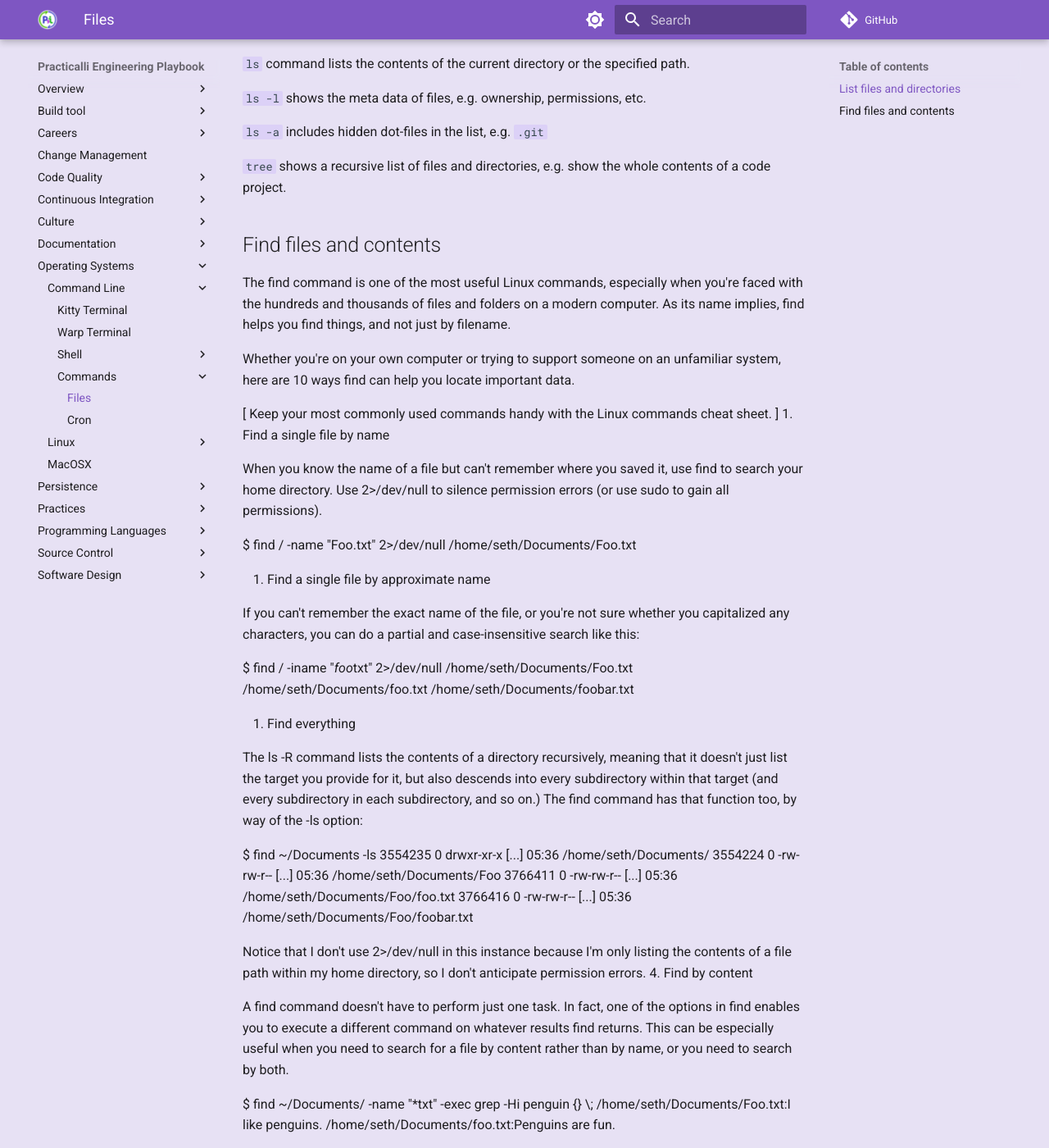
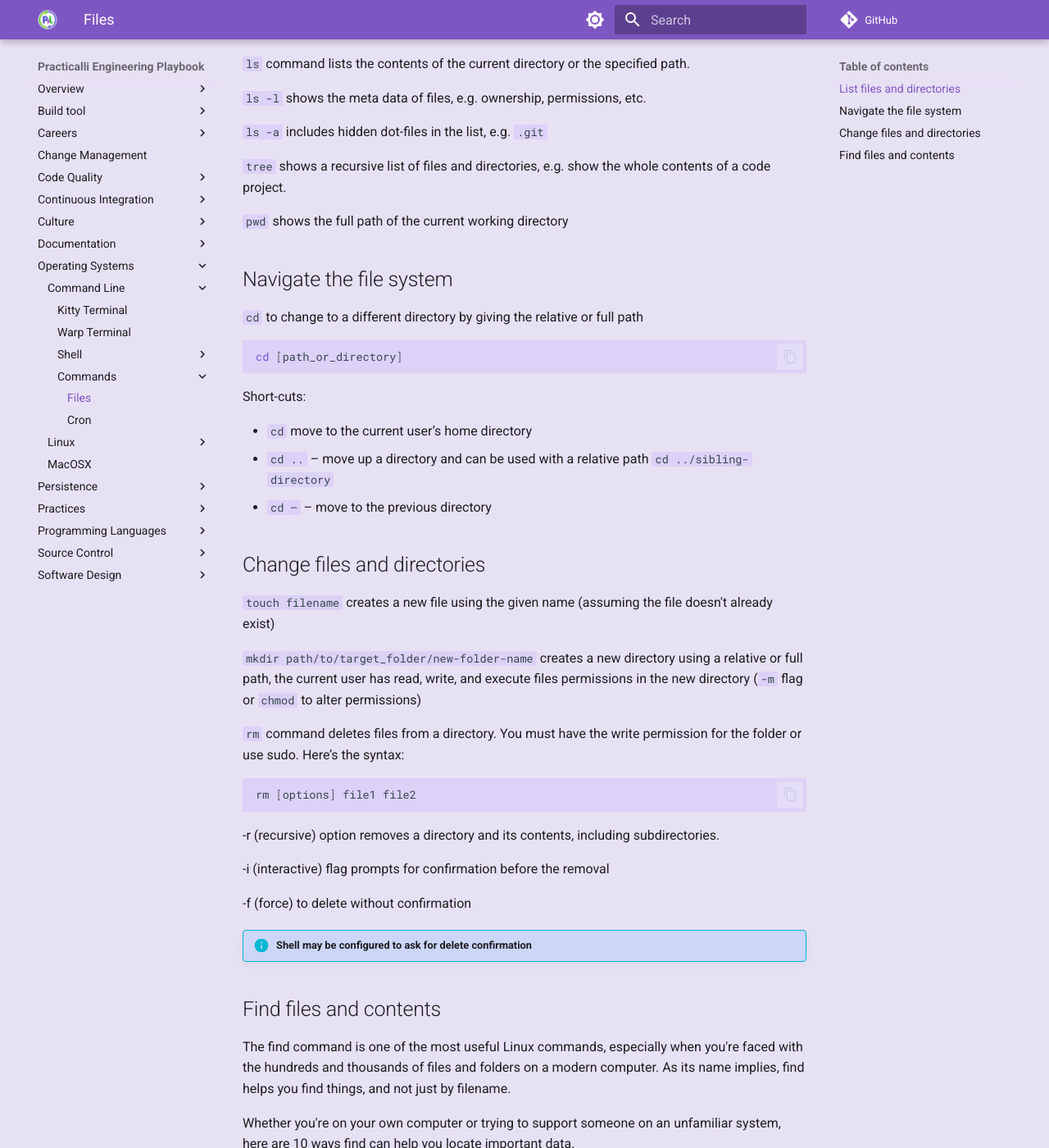
Before and after one commit to practicalli/engineering-playbook, an MkDocs documentation site: the page built from docs/os/command-line/commands/file-system.md, in a window 1280 px wide and 1400 px high, scrolled down 311 px. Shown: the whole window at 82% size. Built offline with MkDocs 1.6.1 and Material for MkDocs 9.7.7, drawn with Linux system fonts in a browser that asks for light colours; plug-ins that fetch from the network failed and are left out; comment, search, counter and statistics services are not loaded.

Commit message:
os: navigation commands for cli

````diff
--- a/docs/os/command-line/commands/file-system.md
+++ b/docs/os/command-line/commands/file-system.md
@@ -16,6 +16,46 @@
 
 
 `tree` shows a recursive list of files and directories, e.g. show the whole contents of a code project.
+
+`pwd` shows the full path of the current working directory
+
+
+## Navigate the file system
+
+
+`cd` to change to a different directory by giving the relative or full path
+
+```shell
+cd [path_or_directory]
+```
+
+Short-cuts:
+
+- `cd` move to the current user’s home directory
+- `cd ..`  – move up a directory and can be used with a relative path `cd ../sibling-directory`
+- `cd –` – move to the previous directory
+
+## Change files and directories
+
+`touch filename` creates a new file using the given name (assuming the file doesn't already exist)
+
+`mkdir path/to/target_folder/new-folder-name` creates a new directory using a relative or full path, the current user has read, write, and execute files permissions in the new directory (`-m` flag or `chmod` to alter permissions)
+
+
+`rm` command deletes files from a directory. You must have the write permission for the folder or use sudo. Here’s the syntax:
+
+```shell
+rm [options] file1 file2
+```
+
+-r (recursive) option removes a directory and its contents, including subdirectories.
+
+-i (interactive) flag prompts for confirmation before the removal
+
+-f (force) to delete without confirmation
+
+!!! INFO "Shell may be configured to ask for delete confirmation"
+<!--- TODO: add link to configure zsh and bash shells to always prompt for delete confirmation --->
 
 
 ## Find files and contents
````
